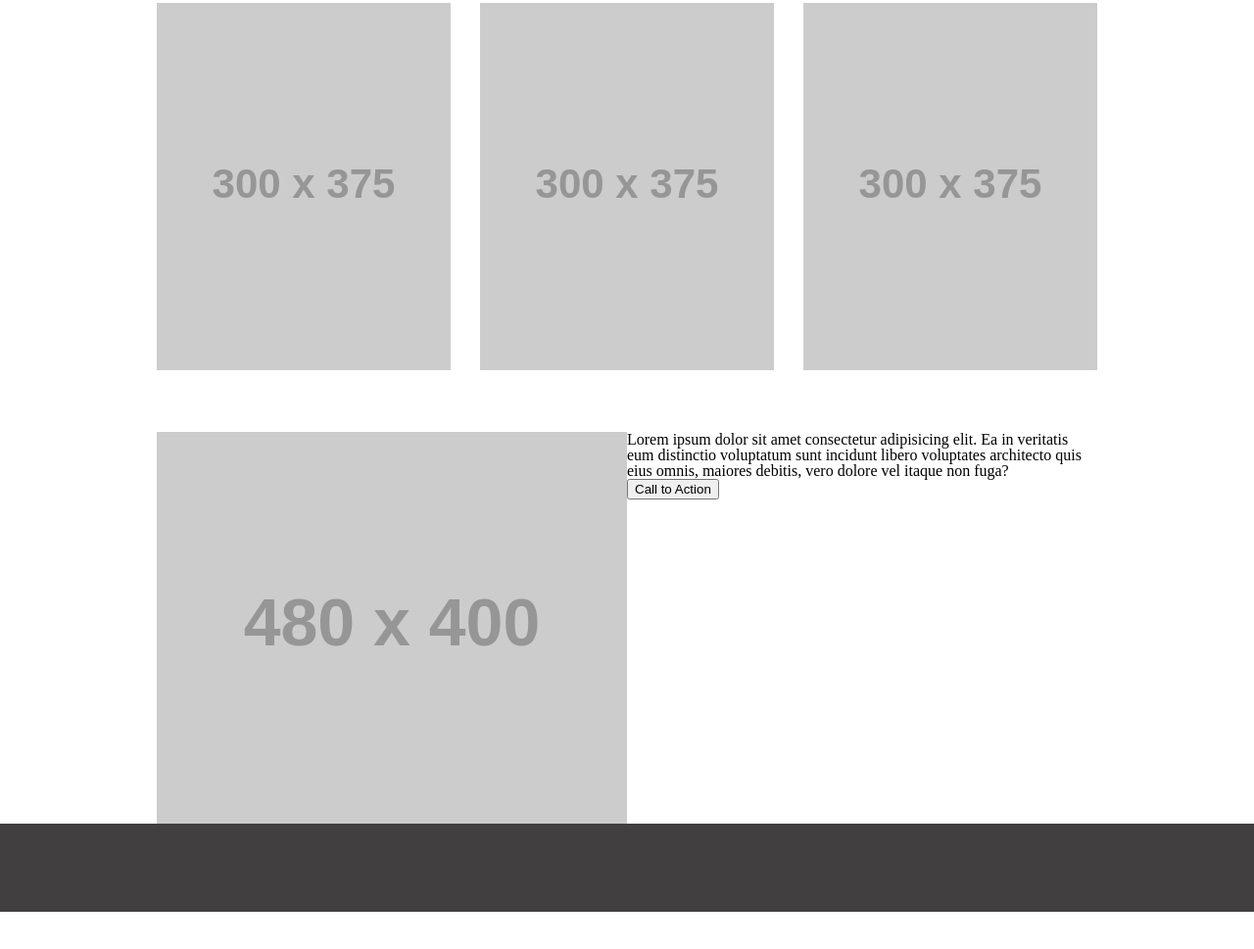
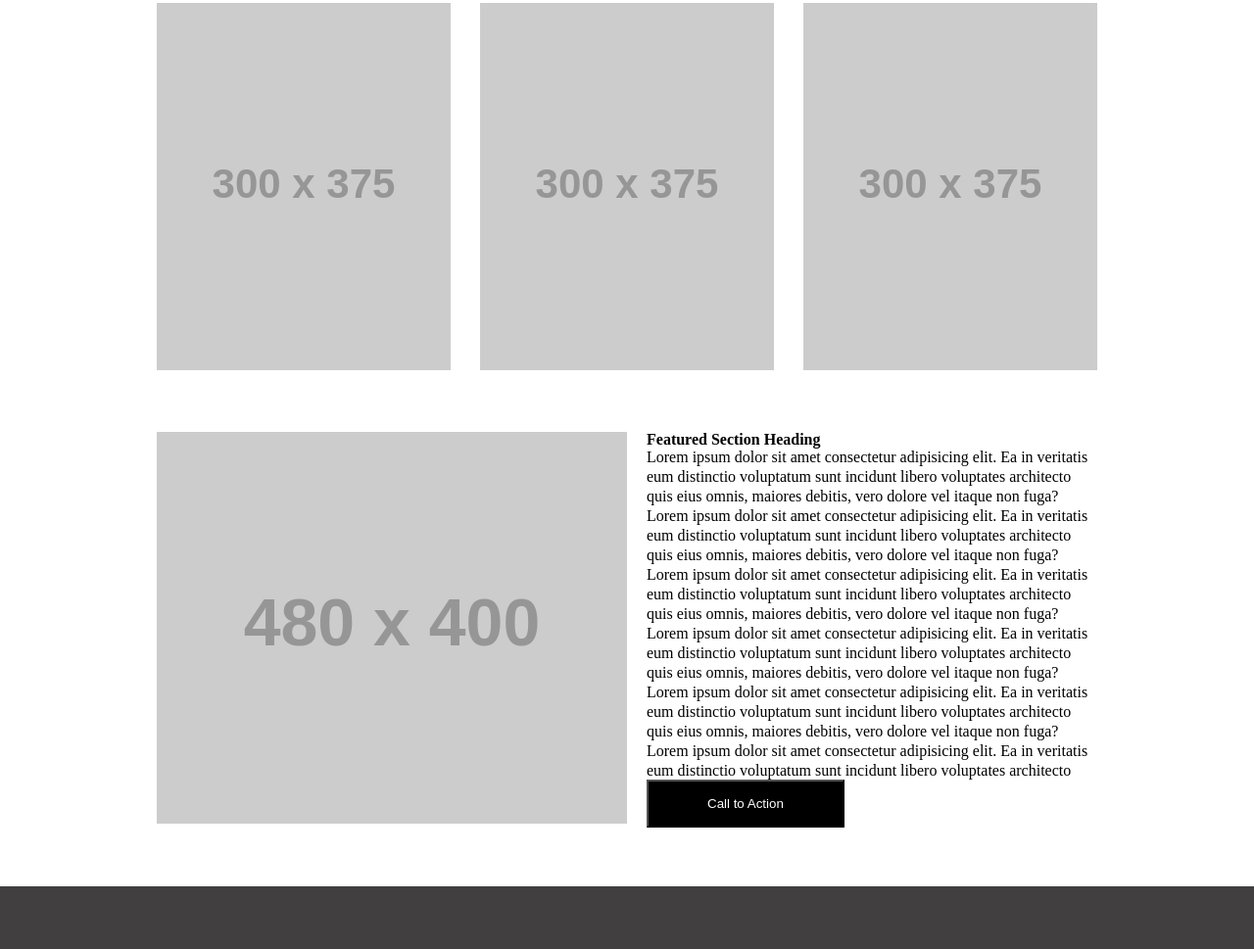
Before and after one commit to ccloops/wireframe-exercise, a plain HTML site: page index.html in a window 1280 px wide. Shown: the part 597-1566 px from the top of the page at 98% size. Before the commit the page ends 1528 px from the top, so only its background shows below. Drawn offline with Linux system fonts and the light colour scheme; placeholder pictures from the web are drawn by us.

Commit message:
added styling for section 3, paragraph and image

```diff
--- a/index.html
+++ b/index.html
@@ -31,7 +31,14 @@
     </section>
     <section>
       <img src="https://placehold.it/480x400/000" alt="">
-      <p>Lorem ipsum dolor sit amet consectetur adipisicing elit. Ea in veritatis eum distinctio voluptatum sunt incidunt libero voluptates architecto quis eius omnis, maiores debitis, vero dolore vel itaque non fuga?</p>
+      <h1>Featured Section Heading</h1>
+      <p>Lorem ipsum dolor sit amet consectetur adipisicing elit. Ea in veritatis eum distinctio voluptatum sunt incidunt libero voluptates architecto quis eius omnis, maiores debitis, vero dolore vel itaque non fuga?Lorem ipsum dolor sit amet consectetur adipisicing elit. Ea in veritatis eum distinctio voluptatum sunt incidunt libero voluptates
+      architecto quis eius omnis, maiores debitis, vero dolore vel itaque non fuga?Lorem ipsum dolor sit amet consectetur adipisicing elit. Ea in veritatis eum distinctio voluptatum sunt incidunt libero voluptates
+      architecto quis eius omnis, maiores debitis, vero dolore vel itaque non fuga?Lorem ipsum dolor sit amet consectetur adipisicing elit. Ea in veritatis eum distinctio voluptatum sunt incidunt libero voluptates
+      architecto quis eius omnis, maiores debitis, vero dolore vel itaque non fuga? Lorem ipsum dolor sit amet consectetur adipisicing elit. Ea in veritatis eum distinctio voluptatum sunt incidunt libero voluptates
+      architecto quis eius omnis, maiores debitis, vero dolore vel itaque non fuga?Lorem ipsum dolor sit amet consectetur adipisicing
+      elit. Ea in veritatis eum distinctio voluptatum sunt incidunt libero voluptates architecto quis eius omnis, maiores debitis,
+      vero dolore vel itaque non fuga?Lorem ipsum dolor sit amet consectetur adipisicing elit.</p>
       <button>Call to Action</button>
     </section>
   </main>
--- a/style.css
+++ b/style.css
@@ -53,11 +53,29 @@ section:nth-child(3) {
 
 section:nth-child(3) img {
   float: left;
+  margin-right: 20px;
+}
+
+h1 {
+  font-weight: bold;
+}
+
+p {
+  overflow: scroll;
+  line-height: 20px;
+  height: 339px;
+}
+
+button {
+  background-color: black;
+  color: white;
+  padding: 15px 60px;
+  margin-top: 5x;
 }
 
 footer {
   clear: both;
   background-color: rgb(65, 63, 63);
   height: 90px;
-  margin-top: 30px;
+  margin-top: 60px;
 }
```
